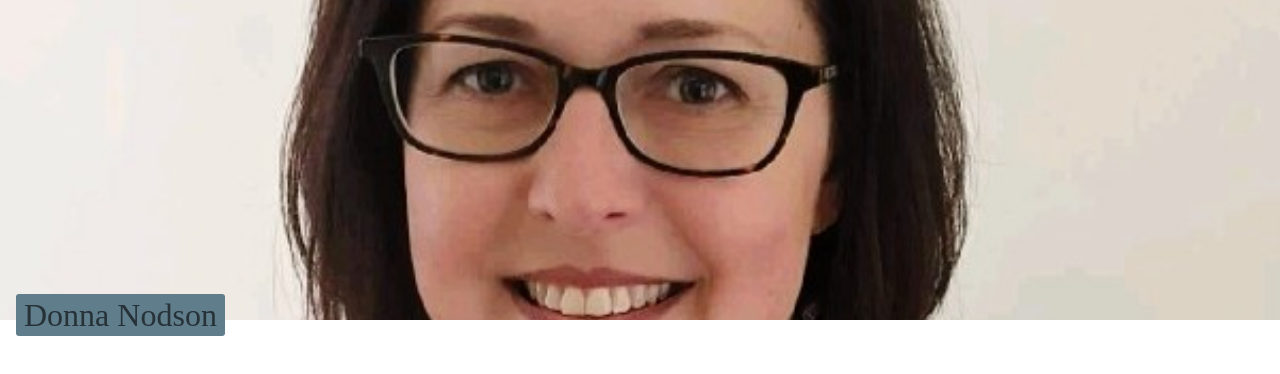
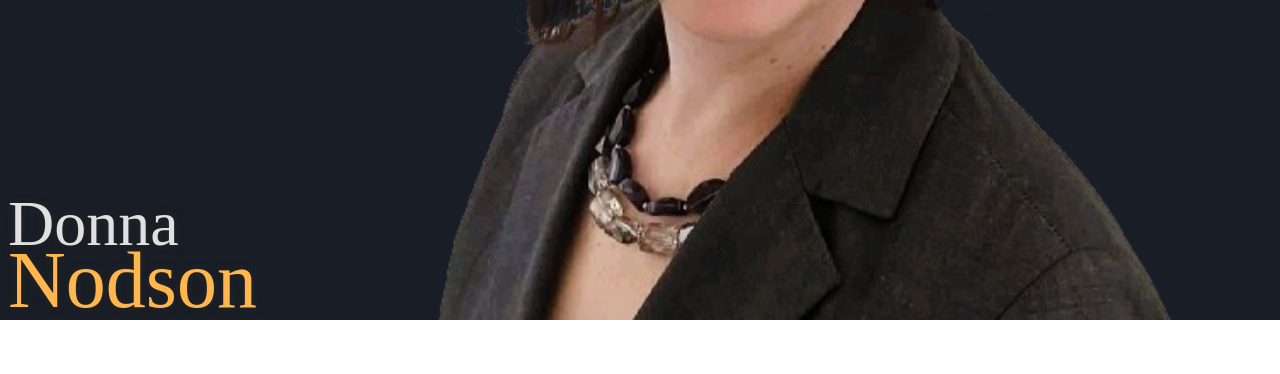
Before and after one commit to mnodson/portfolio-dkn, an Angular app: page / in a window 1280 px wide. Shown: the top 374 px of the page. Built offline with nearby package versions, Linux system fonts and the light colour scheme.

Commit message:
update hero styles

```diff
--- a/src/app/app.component.html
+++ b/src/app/app.component.html
@@ -1,3 +1,5 @@
 <div class="hero">
-  <div class="hero__title">Donna Nodson</div>
+  <div class="hero__content">Donna</div>
+  <div class="hero__content--large">Nodson</div>
+  <div class="hero__image"></div>
 </div>
--- a/src/app/app.component.scss
+++ b/src/app/app.component.scss
@@ -1,18 +1,35 @@
 .hero {
-    background-image: url('~src/assets/images/donna_headshot.jpg');
+
     height: 20rem;
-    background-size: cover;
     position: relative;
-    background-position: center center;
+    background: #191e26;
 
-    .hero__title {
+    .hero__image {
+        background-size: cover;
+        background-size: 80%;
+        height: inherit;
+        background-position: bottom right;
+        background-repeat: no-repeat;
+        background-image: url('~src/assets/images/donna_headshot.png');
+    }
+
+    .hero__content {
+        font-size: 4rem;
         position: absolute;
-        bottom: -1rem;
-        font-size: 2rem;
-        background: #607d8b;
-        padding: 0.3rem 0.5rem;
-        border-radius: 3px;
-        left: 1rem;
-        color: #263238;
+        color: #e0e0e0;
+        bottom: 4rem;
+        left: 0.5rem;
+        z-index: 1001;
+        text-shadow: 0 0 7px #262626;
+    }
+
+    .hero__content--large {
+        position: absolute;
+        font-size: 5rem;
+        color: #ffb74d;
+        bottom: 0;
+        left: 0.5rem;
+        z-index: 1001;
+        text-shadow: 0 0 7px #262626;
     }
 }
```
Also changed, not shown: src/assets/images/donna_headshot.jpg (deleted), src/assets/images/donna_headshot.png (added).
